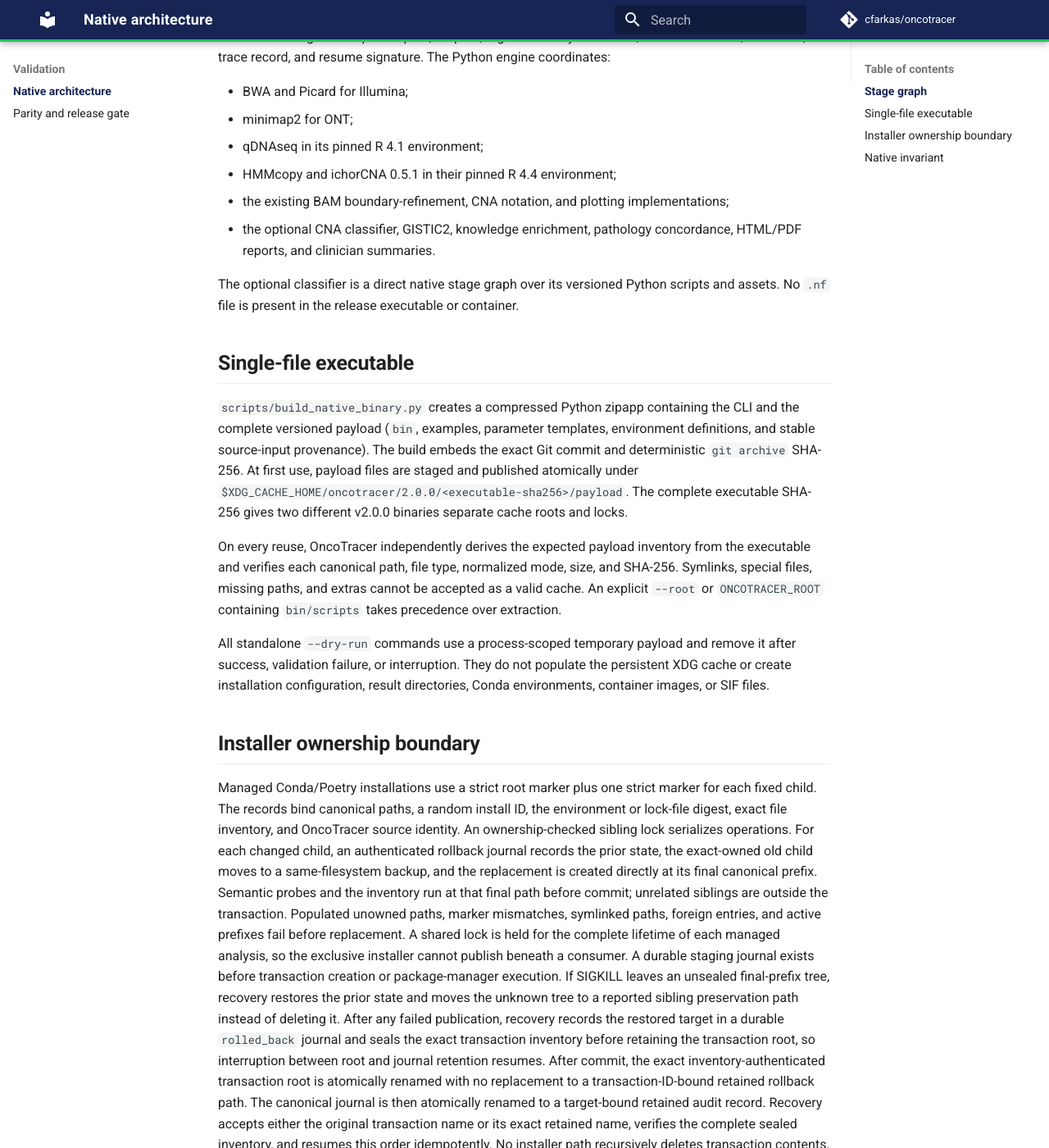
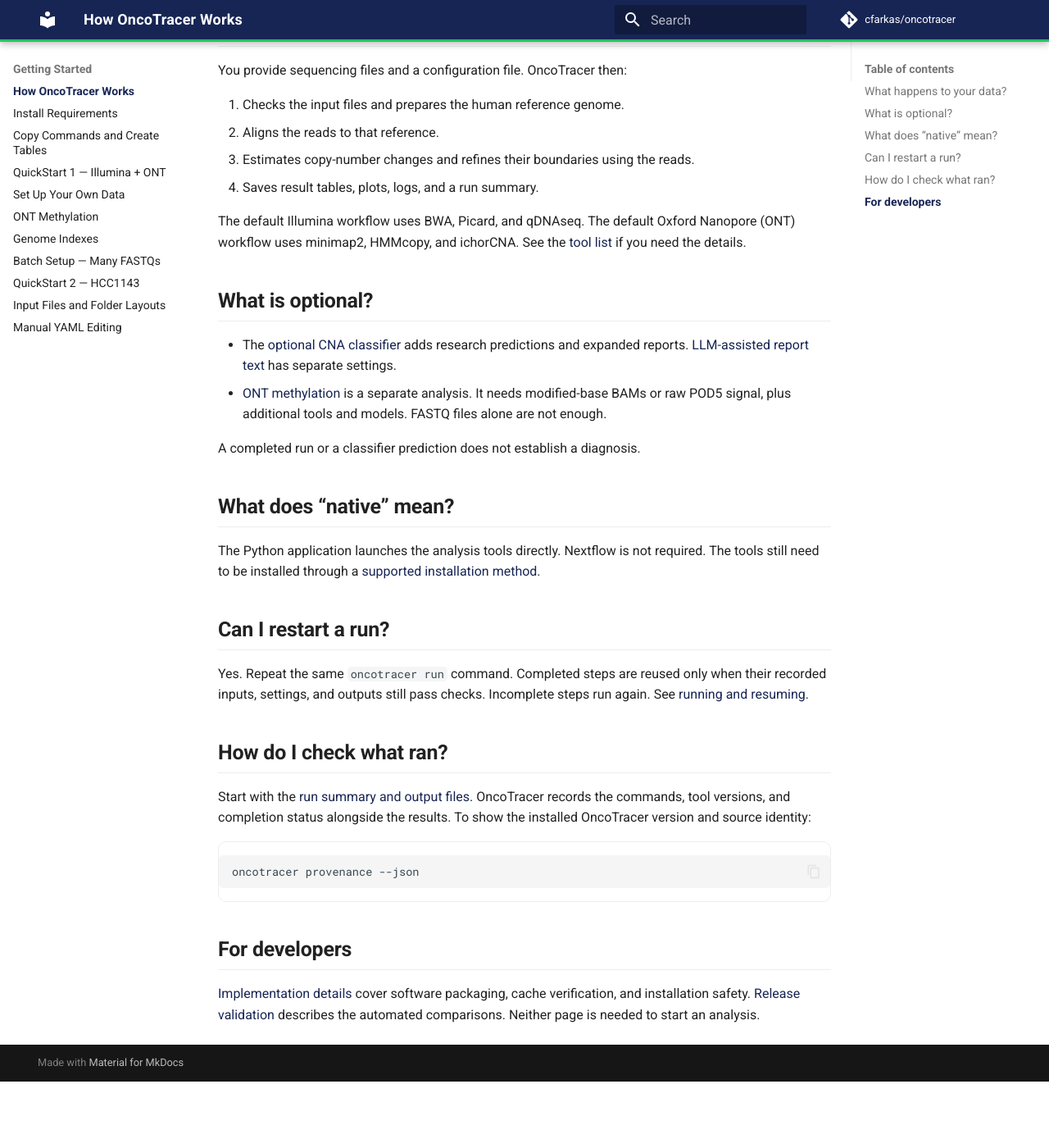
Before and after one commit to cfarkas/oncotracer, an MkDocs documentation site: the page built from docs/native_architecture.md, in a window 1280 px wide and 1400 px high, scrolled down 349 px. Shown: the whole window at 82% size. Built offline with MkDocs 1.6.1 and Material for MkDocs 9.7.7, drawn with Linux system fonts in a browser that asks for light colours; comment, search, counter and statistics services are not loaded; after the commit the page ends 1668 px from its top, so only the background shows below that; some of the changed text lies outside the part shown.

Commit message:
docs: simplify architecture overview for first-time users (#51)

````diff
--- /dev/null
+++ b/docs/architecture_details.md
@@ -0,0 +1,137 @@
+# Implementation details
+
+This reference is for developers and administrators checking packaging,
+installation ownership, recovery, and runtime isolation. For a short explanation
+of the analysis, read [How OncoTracer works](native_architecture.md).
+
+## Stage graph
+
+OncoTracer is an orchestration application, not a reimplementation of BWA,
+samtools, Picard, qDNAseq, HMMcopy, ichorCNA, or GISTIC2. Each native stage has
+explicit inputs, outputs, argument-array command, tool environment, validation,
+trace record, and resume signature. The Python engine coordinates:
+
+- BWA and Picard for Illumina;
+- minimap2 for ONT;
+- qDNAseq in its pinned R 4.1 environment;
+- HMMcopy and ichorCNA 0.5.1 in their pinned R 4.4 environment;
+- the existing BAM boundary-refinement, CNA notation, and plotting implementations;
+- the optional CNA classifier, GISTIC2, knowledge enrichment, pathology concordance, HTML/PDF reports, and clinician summaries.
+
+The optional classifier is a direct native stage graph over its versioned Python
+scripts and assets. No `.nf` file is present in the release executable or container.
+The separate [ONT methylation branch](configuration/methylation_reference.md)
+requires additional, user-supplied tools and models.
+
+## Single-file executable
+
+`scripts/build_native_binary.py` creates a compressed Python zipapp containing
+the CLI and the complete versioned payload (`bin`, examples, parameter templates,
+environment definitions, and stable source-input provenance). The build embeds
+the exact Git commit and deterministic `git archive` SHA-256. At first use,
+payload files are staged and published atomically under
+`$XDG_CACHE_HOME/oncotracer/2.0.0/<executable-sha256>/payload`.
+The complete executable SHA-256 gives two different v2.0.0 binaries separate
+cache roots and locks.
+
+On every reuse, OncoTracer independently derives the expected payload inventory
+from the executable and verifies each
+canonical path, file type, normalized mode, size, and SHA-256.
+Symlinks, special files, missing paths, and extras cannot be accepted as a valid
+cache. An explicit `--root` or `ONCOTRACER_ROOT` containing `bin/scripts` takes
+precedence over extraction.
+
+All standalone `--dry-run` commands use a process-scoped temporary payload and
+remove it after success, validation failure, or interruption. They do not
+populate the persistent XDG cache or create installation configuration, result
+directories, Conda environments, container images, or SIF files.
+
+See the [build instructions](developer_guide.md#build-the-deterministic-copied-executable)
+and [standalone installation reference](installation_details.md#standalone-executable).
+
+## Installer ownership boundary
+
+### Ownership checks and replacement
+
+Managed Conda/Poetry installations use a strict root marker plus one strict
+marker for each fixed child. The records bind canonical paths, a random install
+ID, the environment or lock-file digest, exact file inventory, and OncoTracer
+source identity. An ownership-checked sibling lock serializes operations.
+
+For each changed child, an authenticated rollback journal records the prior
+state, the exact-owned old child moves to a same-filesystem backup, and the
+replacement is created directly at its final canonical prefix. Semantic probes
+and the inventory run at that final path before commit; unrelated siblings are
+outside the transaction. Populated unowned paths, marker mismatches, symlinked
+paths, foreign entries, and active prefixes fail before replacement. A shared
+lock is held for the complete lifetime of each managed analysis, so the
+exclusive installer cannot publish beneath a consumer.
+
+All final-prefix and backup publications use no-replacement renames. Metadata
+updates atomically exchange names and retain the prior bytes under a unique name.
+
+### Interrupted installs and retained records
+
+A durable staging journal exists before transaction creation or package-manager
+execution. If SIGKILL leaves an unsealed final-prefix tree, recovery restores
+the prior state and moves the unknown tree to a reported sibling preservation
+path instead of deleting it.
+
+After any failed publication, recovery records the restored target in a durable
+`rolled_back` journal and seals the exact transaction inventory before retaining
+the transaction root, so interruption between root and journal retention resumes.
+
+After commit, the exact inventory-authenticated transaction root is atomically
+renamed with no replacement to a transaction-ID-bound retained rollback path.
+The canonical journal is then atomically renamed to a target-bound retained
+audit record. Recovery accepts either the original transaction name or its
+exact retained name, verifies the complete sealed inventory, and resumes this
+order idempotently.
+
+No installer path recursively deletes transaction contents, rollback roots,
+journals, or temporary metadata; later transactions ignore the retained names.
+Their exact paths are reported for deliberate administrator archival or removal
+after active-use checks.
+
+### Poetry runtime
+
+Poetry's launcher is a fixed isolated `poetry-runtime` child built from an
+exact clean checkout in isolated state and installed only by the final target
+interpreter; it is never an ambient or checkout-local virtual environment.
+
+### Runtime isolation
+
+Native child processes receive invocation-private HOME, XDG, Matplotlib, and
+Fontconfig state below the analysis output's `.oncotracer-native/runtime-cache`.
+OncoTracer audits the selected Fontconfig include graph, exposes one private
+cache destination, and checks the containment rules before and after each child.
+
+While the shared managed-runtime lock is still held, it also rechecks every
+managed child inventory and ownership identity after analysis or doctor use.
+These rules cover commands launched by OncoTracer; invoking a managed prefix's
+binaries directly is outside that runtime containment boundary.
+
+### Singularity/Apptainer images
+
+A managed SIF has an adjacent strict sidecar binding its canonical path, image
+reference, bytes, install ID, and source identity. Every reuse verifies the
+file SHA-256 and executes container `doctor` and `provenance`. Replacement pulls
+into a same-directory owned transaction and verifies the candidate before an
+atomic, rollback-protected swap. Neither `--force` path adopts or pre-deletes an
+unowned destination.
+
+### Install dry-runs
+
+Install dry-runs perform the same read-only target checks but create no locks,
+markers, transactions, environments, images, or saved configuration.
+
+## Native invariant
+
+Normal v2 execution does not invoke Nextflow. The managed Conda and container
+backends include the Java runtime used internally by Picard for Illumina
+duplicate marking; users do not need a separate host Java installation. CI
+parses the source, inspects the built image, executes an offline classifier
+fixture, and rejects any native command trace containing `nextflow`.
+
+See [release validation](parity_release.md) for the independent comparison used
+during release testing.
--- a/docs/native_architecture.md
+++ b/docs/native_architecture.md
@@ -1,89 +1,66 @@
-# Native architecture
+<a id="native-architecture"></a>
 
-OncoTracer v2 is an orchestration application, not a reimplementation of BWA, samtools, Picard, qDNAseq, HMMcopy, ichorCNA, or GISTIC2.
+# How OncoTracer works
 
-## Stage graph
+OncoTracer connects established analysis tools to find DNA copy-number changes (CNAs):
+regions with extra or missing copies of DNA. You use the `oncotracer` command;
+you do not need to run each tool yourself.
 
-Each native stage has explicit inputs, outputs, argument-array command, tool environment, validation, trace record, and resume signature. The Python engine coordinates:
+<a id="stage-graph"></a>
 
-- BWA and Picard for Illumina;
-- minimap2 for ONT;
-- qDNAseq in its pinned R 4.1 environment;
-- HMMcopy and ichorCNA 0.5.1 in their pinned R 4.4 environment;
-- the existing BAM boundary-refinement, CNA notation, and plotting implementations;
-- the optional CNA classifier, GISTIC2, knowledge enrichment, pathology concordance, HTML/PDF reports, and clinician summaries.
+## What happens to your data?
 
-The optional classifier is a direct native stage graph over its versioned Python scripts and assets. No `.nf` file is present in the release executable or container.
+You provide sequencing files and a configuration file. OncoTracer then:
 
-## Single-file executable
+1. Checks the input files and prepares the human reference genome.
+2. Aligns the reads to that reference.
+3. Estimates copy-number changes and refines their boundaries using the reads.
+4. Saves result tables, plots, logs, and a run summary.
 
-`scripts/build_native_binary.py` creates a compressed Python zipapp containing the CLI and the complete versioned payload (`bin`, examples, parameter templates, environment definitions, and stable source-input provenance). The build embeds the exact Git commit and deterministic `git archive` SHA-256. At first use, payload files are staged and published atomically under `$XDG_CACHE_HOME/oncotracer/2.0.0/<executable-sha256>/payload`. The complete executable SHA-256 gives two different v2.0.0 binaries separate cache roots and locks.
+The default Illumina workflow uses BWA, Picard, and qDNAseq. The default Oxford
+Nanopore (ONT) workflow uses minimap2, HMMcopy, and ichorCNA. See the
+[tool list](programs.md) if you need the details.
 
-On every reuse, OncoTracer independently derives the expected payload inventory from the executable and verifies each canonical path, file type, normalized mode, size, and SHA-256. Symlinks, special files, missing paths, and extras cannot be accepted as a valid cache. An explicit `--root` or `ONCOTRACER_ROOT` containing `bin/scripts` takes precedence over extraction.
+## What is optional?
 
-All standalone `--dry-run` commands use a process-scoped temporary payload and remove it after success, validation failure, or interruption. They do not populate the persistent XDG cache or create installation configuration, result directories, Conda environments, container images, or SIF files.
+- The [optional CNA classifier](configuration/pathology.md) adds research
+  predictions and expanded reports.
+  [LLM-assisted report text](llm_reports.md) has separate settings.
+- [ONT methylation](configuration/methylation.md) is a separate analysis. It needs
+  modified-base BAMs or raw POD5 signal, plus additional tools and models.
+  FASTQ files alone are not enough.
 
-## Installer ownership boundary
+A completed run or a classifier prediction does not establish a diagnosis.
 
-Managed Conda/Poetry installations use a strict root marker plus one strict
-marker for each fixed child. The records bind canonical paths, a random install
-ID, the environment or lock-file digest, exact file inventory, and OncoTracer
-source identity. An ownership-checked sibling lock serializes operations. For
-each changed child, an authenticated rollback journal records the prior state,
-the exact-owned old child moves to a same-filesystem backup, and the replacement
-is created directly at its final canonical prefix. Semantic probes and the
-inventory run at that final path before commit; unrelated siblings are outside
-the transaction. Populated unowned paths, marker mismatches, symlinked paths,
-foreign entries, and active prefixes fail before replacement. A shared lock
-is held for the complete lifetime of each managed analysis, so the exclusive
-installer cannot publish beneath a consumer. A durable staging journal exists
-before transaction creation or package-manager execution. If SIGKILL leaves an
-unsealed final-prefix tree, recovery restores the prior state and moves the
-unknown tree to a reported sibling preservation path instead of deleting it.
-After any failed publication, recovery records the restored target in a durable
-`rolled_back` journal and seals the exact transaction inventory before retaining
-the transaction root, so interruption between root and journal retention resumes.
-After commit, the exact inventory-authenticated transaction root is atomically
-renamed with no replacement to a transaction-ID-bound retained rollback path.
-The canonical journal is then atomically renamed to a target-bound retained
-audit record. Recovery accepts either the original transaction name or its
-exact retained name, verifies the complete sealed inventory, and resumes this
-order idempotently. No installer path recursively deletes transaction contents,
-rollback roots, journals, or temporary metadata; later transactions ignore the
-retained names. Their exact paths are reported for deliberate administrator
-archival or removal after active-use checks.
-Poetry's launcher is a fixed isolated `poetry-runtime` child built from an
-exact clean checkout in isolated state and installed only by the final target
-interpreter; it is never an ambient or checkout-local virtual environment.
+<a id="native-invariant"></a>
 
-Native child processes receive invocation-private HOME, XDG, Matplotlib, and
-Fontconfig state below the analysis output's `.oncotracer-native/runtime-cache`.
-OncoTracer audits the selected Fontconfig include graph, exposes one private
-cache destination, and checks the containment rules before and after each
-child. While the shared managed-runtime lock is still held, it also rechecks
-every managed child inventory and ownership identity after analysis or doctor
-use. These rules cover commands launched by OncoTracer; invoking a managed
-prefix's binaries directly is outside that runtime containment boundary.
+## What does “native” mean?
 
-All final-prefix and backup publications use no-replacement renames. Metadata
-updates atomically exchange names and retain the prior bytes under a unique name.
+The Python application launches the analysis tools directly. Nextflow is not
+required. The tools still need to be installed through a
+[supported installation method](installation.md).
 
-A managed SIF has an adjacent strict sidecar binding its canonical path, image
-reference, bytes, install ID, and source identity. Every reuse verifies the
-file SHA-256 and executes container `doctor` and `provenance`. Replacement pulls
-into a same-directory owned transaction and verifies the candidate before an
-atomic, rollback-protected swap. Neither `--force` path adopts or pre-deletes an
-unowned destination. Install dry-runs perform the same read-only target checks
-but create no locks, markers, transactions, environments, images, or saved
-configuration.
+## Can I restart a run?
 
-The release file can therefore be installed directly:
+Yes. Repeat the same `oncotracer run` command. Completed steps are reused only
+when their recorded inputs, settings, and outputs still pass checks. Incomplete
+steps run again. See [running and resuming](running.md#resume-behavior).
+
+## How do I check what ran?
+
+Start with the [run summary and output files](outputs.md). OncoTracer records
+the commands, tool versions, and completion status alongside the results.
+To show the installed OncoTracer version and source identity:
 
 ```bash
-sudo install -m 0755 oncotracer /usr/local/bin/oncotracer
 oncotracer provenance --json
 ```
 
-## Native invariant
+<a id="single-file-executable"></a>
+<a id="installer-ownership-boundary"></a>
 
-Normal v2 execution does not invoke Nextflow. The managed Conda and container backends include the Java runtime used internally by Picard for Illumina duplicate marking; users do not need a separate host Java installation. CI parses the source, inspects the built image, executes an offline classifier fixture, and rejects any native command trace containing `nextflow`. The frozen v1.1 workflow is retained only in a separate checkout used to establish parity.
+## For developers
+
+[Implementation details](architecture_details.md) cover software packaging,
+cache verification, and installation safety. [Release validation](parity_release.md)
+describes the automated comparisons. Neither page is needed to start an analysis.
--- a/mkdocs.yml
+++ b/mkdocs.yml
@@ -25,6 +25,7 @@
 nav:
   - Home: index.md
   - Getting Started:
+      - How OncoTracer Works: native_architecture.md
       - Install Requirements: installation.md
       - Copy Commands and Create Tables: command_basics.md
       - QuickStart 1 — Illumina + ONT: quick_start.md
@@ -58,7 +59,7 @@
       - LLM-Assisted Reports: llm_reports.md
       - Results Gallery: gallery.md
   - Validation:
-      - Native architecture: native_architecture.md
+      - Implementation Details: architecture_details.md
       - Parity and release gate: parity_release.md
   - Help and About:
       - Advanced Installation: installation_details.md
````
Also changed, not shown: docs/developer_guide.md (+3 -0 lines), docs/index.md (+4 -1 lines), 2 other files.
